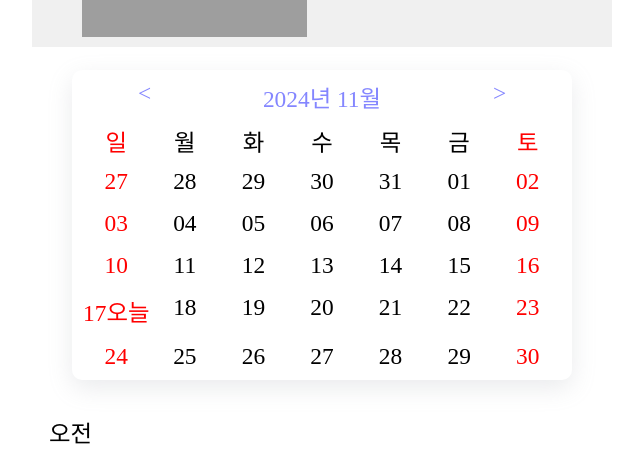
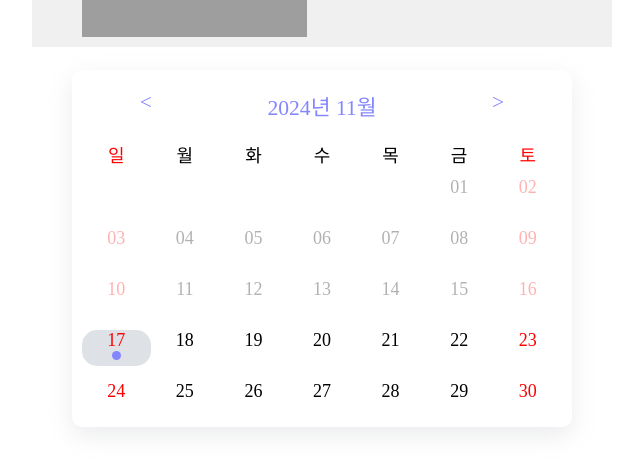
Before and after one commit to yeongipark/soop, a Next.js app: page /reserve in a window 1280 px wide. Shown: the part 233-700 px from the top of the page, without its empty margins (318-961 px from the left). Built offline with nearby package versions, Linux system fonts and the light colour scheme; grey boxes are pictures that could not be loaded; a web font is replaced by a local one.

Commit message:
FEAT : 예약하기 화면 달력 완료

```diff
--- a/src/components/calendar/calendar.module.css
+++ b/src/components/calendar/calendar.module.css
@@ -3,7 +3,7 @@
   margin-top: 23px;
   width: 100%;
   max-width: 500px;
-  font-size: 1.3rem;
+  font-size: 1.2rem;
   box-shadow: rgba(149, 157, 165, 0.2) 0px 8px 24px;
   padding: 10px;
   border-radius: 10px;
--- a/src/components/calendar/calendar.tsx
+++ b/src/components/calendar/calendar.tsx
@@ -1,12 +1,11 @@
 "use client";
-import CalendarNav from "./calendarNav";
+
 import style from "./calendar.module.css";
 import CalendarBody from "./calendarBody";
 
 export default function Calendar() {
   return (
     <div className={style.container}>
-      <CalendarNav />
       <CalendarBody />
     </div>
   );
--- a/src/components/calendar/calendarBody.module.css
+++ b/src/components/calendar/calendarBody.module.css
@@ -6,14 +6,76 @@
 .dayWrap {
   margin-top: 10px;
   display: grid;
-  grid-template-columns: repeat(7, minmax(50px, 1fr));
+  grid-template-columns: repeat(7, minmax(30px, 1fr));
   grid-row-gap: 15px;
+  font-size: 1rem;
 }
 
+/* 요일 컴포넌트 */
 .week {
   text-align: center;
 }
 
+/* 주말 스타일 */
 .weekend {
   color: red;
 }
+
+/* 날짜 컴포넌트 */
+.day {
+  text-align: center;
+  height: 2rem;
+  cursor: pointer;
+  border-radius: 15px;
+  display: flex;
+  /* justify-content: center; */
+  flex-direction: column;
+}
+
+.day:active {
+  box-shadow: rgba(149, 157, 165, 0.2) 0px 8px 24px;
+}
+
+/* 오늘보다 이전 날짜는 선택할 수 없도록 */
+.disabled {
+  opacity: 0.3;
+  pointer-events: none !important;
+}
+
+/* 현재 달과 다른 날짜는 안보이게 설정 */
+.container .none {
+  opacity: 0 !important;
+}
+
+/* 점 wrap */
+.todayWrap {
+  display: flex;
+  justify-content: center;
+}
+
+/* 오늘 날짜에 점 표시하기 */
+.today {
+  width: 0.5rem;
+  height: 0.5rem;
+  border-radius: 50%;
+  background-color: var(--main);
+}
+
+/* 선택된 날짜 스타일 */
+.selected {
+  background-color: var(--gray3);
+}
+
+/* 달력 내비게이션 스타일 */
+.navContainer {
+  width: 100%;
+  display: flex;
+  justify-content: space-around;
+  color: var(--main);
+  margin: 10px 0px 20px 0px;
+}
+
+/* 달력 내비게이션 버튼 스타일 */
+.button {
+  cursor: pointer;
+}
--- a/src/components/calendar/calendarBody.tsx
+++ b/src/components/calendar/calendarBody.tsx
@@ -2,11 +2,28 @@
 
 import { useCalendar } from "@/hooks/useCalendar";
 import style from "./calendarBody.module.css";
+import { useEffect } from "react";
 
 export default function CalendarBody() {
-  const { daysInMonth, today } = useCalendar();
+  const { daysInMonth, today, before, currentDate, dispatch, selectedDate } =
+    useCalendar();
+  useEffect(() => {
+    console.log(daysInMonth);
+  }, [daysInMonth]);
   const weeks = ["일", "월", "화", "수", "목", "금", "토"];
   return (
+    <div>
+      <div className={style.navContainer}>
+        <div className={style.button} onClick={dispatch.handlePrevMonth}>
+          {"<"}
+        </div>
+        <div>
+          {currentDate.year}년 {currentDate.month}월
+        </div>
+        <div className={style.button} onClick={dispatch.handleNextMonth}>
+          {">"}
+        </div>
+      </div>
       <div className={style.container}>
         <div className={style.dayWrap}>
           {weeks.map((week, index) => (
@@ -18,14 +35,24 @@ export default function CalendarBody() {
           ))}
         </div>
         <div className={style.dayWrap}>
-        {daysInMonth.map((day, index) => (
+          {Array.isArray(daysInMonth) &&
+            daysInMonth.map((day, index) => {
+              return (
                 <Day
                   key={index}
                   day={day.day}
-            isWeekend={day.dayIndexOfWeek === 0 || day.dayIndexOfWeek === 6}
+                  isWeekend={
+                    day.dayIndexOfWeek === 0 || day.dayIndexOfWeek === 6
+                  }
                   today={today(day.date)}
+                  before={before(day.date)}
+                  displayNone={currentDate.month !== day.month}
+                  onClick={() => selectedDate.selectDate(day.date)}
+                  isSelected={selectedDate.date === day.date}
                 />
-        ))}
+              );
+            })}
+        </div>
       </div>
     </div>
   );
@@ -43,16 +70,32 @@ function Day({
   day,
   isWeekend,
   today,
+  before,
+  displayNone,
+  onClick,
+  isSelected,
 }: {
   day: string;
   isWeekend: boolean;
   today: boolean;
+  before: boolean;
+  displayNone: boolean;
+  onClick: () => void;
+  isSelected: boolean;
 }) {
-  console.log(today);
   return (
-    <div className={`${style.week} ${isWeekend && style.weekend}`}>
+    <div
+      className={`${style.day} ${isWeekend && style.weekend} ${
+        !today && before && style.disabled
+      } ${displayNone && style.none} ${isSelected && style.selected}`}
+      onClick={onClick}
+    >
       {day}
-      {today && "오늘"}
+      {today && (
+        <div className={style.todayWrap}>
+          <div className={style.today}></div>
+        </div>
+      )}
     </div>
   );
 }
--- a/src/components/calendar/calendarNav.module.css
+++ /dev/null
@@ -1,10 +0,0 @@
-.container {
-  width: 100%;
-  display: flex;
-  justify-content: space-around;
-  color: var(--main);
-}
-
-.button {
-  cursor: pointer;
-}
--- a/src/components/calendar/calendarNav.tsx
+++ /dev/null
@@ -1,20 +0,0 @@
-"use clinet";
-import { useCalendar } from "@/hooks/useCalendar";
-import style from "./calendarNav.module.css";
-
-export default function CalendarNav() {
-  const { currentDate, dispatch } = useCalendar();
-  return (
-    <div className={style.container}>
-      <div className={style.button} onClick={dispatch.handlePrevMonth}>
-        {"<"}
-      </div>
-      <div>
-        {currentDate.year}년 {currentDate.month}월
-      </div>
-      <div className={style.button} onClick={dispatch.handleNextMonth}>
-        {">"}
-      </div>
-    </div>
-  );
-}
--- a/src/hooks/useCalendar.ts
+++ b/src/hooks/useCalendar.ts
@@ -5,12 +5,14 @@ import {
   endOfWeek,
   format,
   getDay,
+  isBefore,
   isToday,
   startOfMonth,
   startOfWeek,
   subMonths,
 } from "date-fns";
-import { useState } from "react";
+import { useEffect, useState } from "react";
+import { DayInMonth } from "@/types";
 
 export const useCalendar = () => {
   const [currentDate, setCurrentDate] = useState(new Date());
@@ -21,18 +23,36 @@ export const useCalendar = () => {
   const [selectedDate, setSelectedDate] = useState<string>(
     format(new Date(), "yyyy-MM-dd")
   );
+  const [daysInMonth, setDaysInMonth] = useState<DayInMonth[]>([]);
 
+  useEffect(() => {
     const startCurrentMonth = startOfMonth(currentDate);
     const endCurrentMonth = endOfMonth(currentDate);
-  const startOfFirstWeek = startOfWeek(startCurrentMonth, { weekStartsOn: 0 });
+    const startOfFirstWeek = startOfWeek(startCurrentMonth, {
+      weekStartsOn: 0,
+    });
     const endOfLastWeek = endOfWeek(endCurrentMonth, { weekStartsOn: 0 });
-
     const days = eachDayOfInterval({
       start: startOfFirstWeek,
       end: endOfLastWeek,
     });
 
+    setDaysInMonth(
+      days.map((day) => ({
+        date: format(day, "yyyy-MM-dd"),
+        year: format(day, "yyyy"),
+        month: format(day, "MM"),
+        day: format(day, "dd"),
+        dayIndexOfWeek: getDay(day),
+      }))
+    );
+  }, [currentDate]);
+
   const handlePrevMonth = () => {
+    // 현재 달보다 이전으로 가지 못하게 설정
+    if (currentDate.getMonth() === new Date().getMonth()) {
+      return;
+    }
     setCurrentDate((prevDate) => subMonths(prevDate, 1));
   };
 
@@ -41,21 +61,19 @@ export const useCalendar = () => {
   };
 
   const handleSelectDate = (date: string) => {
-    setSelectedDate(date);
+    setSelectedDate(format(new Date(date), "yyyy-MM-dd"));
   };
-  const daysInMonth = days.map((day) => ({
-    date: format(day, "yyyy-MM-dd"),
-    year: format(day, "yyyy"),
-    month: format(day, "MM"),
-    day: format(day, "dd"),
-    dayIndexOfWeek: getDay(day),
-  }));
 
   const today = (date: string) => {
     return isToday(new Date(date));
   };
 
+  const before = (date: string) => {
+    return isBefore(new Date(date), new Date());
+  };
+
   return {
+    before,
     today,
     currentDate: {
       year: currentYear,
```
Also changed, not shown: src/types.ts (+8 -0 lines). Lines whose indentation alone changed are shown as unchanged.
